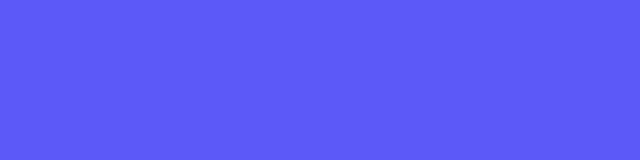
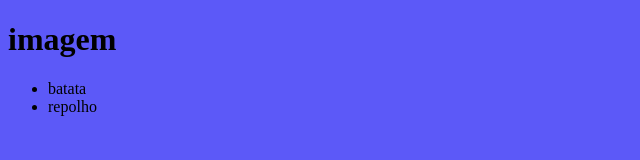
Before and after one commit to vitorremovicz53/AnImes-free, a plain HTML site: page index.html in a window 1280 px wide. Shown: the whole page, without its empty margins (0-640 px from the left). Drawn offline with Linux system fonts and the light colour scheme.

Commit message:
Add files via upload

```diff
--- a/index.html
+++ b/index.html
@@ -9,6 +9,11 @@
 </head>
 <body>
     <header>
+        <h1>imagem</h1>
+        <ul>
+            <li>batata</li>
+            <li>repolho</li>
+        </ul>
 
     </header>
 </body>
```
